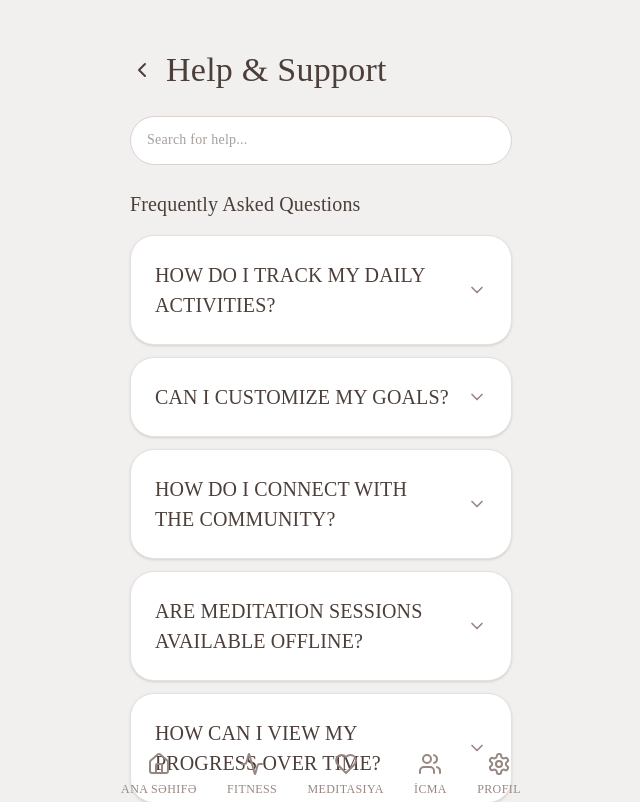
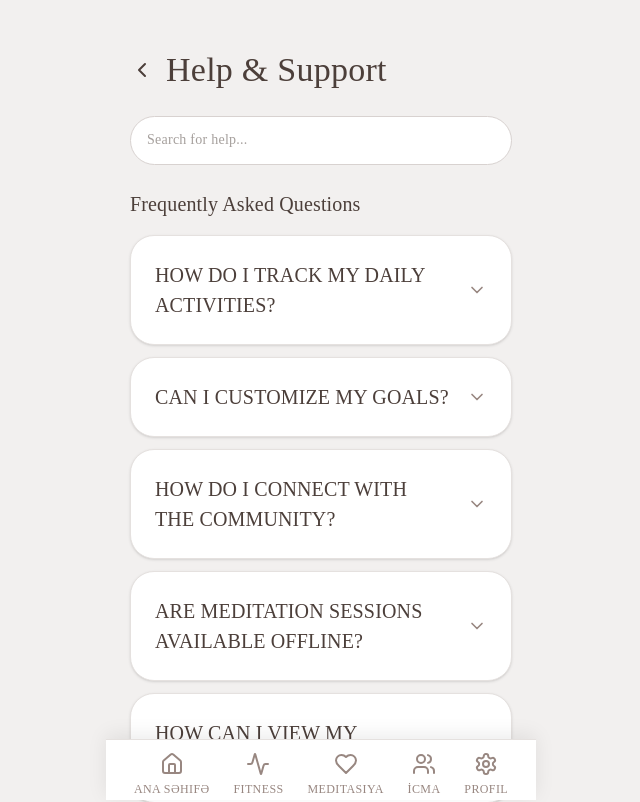
Before and after one commit to dodelvin/elan-frontend, a React (Vite) app: page /help in a window 1280 px wide. Shown: the top 802 px of the page, without its empty margins (319-959 px from the left). Built offline with nearby package versions, Linux system fonts and the light colour scheme; no server answers; sample sign-in values are in the browser's storage.

Commit message:
fix: bottom bar background

```diff
--- a/src/app/components/MobileLayout.tsx
+++ b/src/app/components/MobileLayout.tsx
@@ -52,7 +52,7 @@ export function MobileLayout({ children, showNav = true }: MobileLayoutProps) {
 
       {/* Fixed bottom navigation, only rendered if showNav is true */}
       {showNav && (
-        <div className="fixed bottom-0 left-0 right-0 w-full max-w-[500px] sm:max-w-[430px] mx-auto ...">
+        <div className="fixed bottom-0 left-0 right-0 w-full max-w-[500px] sm:max-w-[430px] mx-auto bg-white shadow-[0_-4px_20px_rgba(0,0,0,0.08)] border-t border-[var(--color-lighter)] px-4 py-3 safe-bottom">
           <div className="flex justify-around items-center">
             {navItems.map((item) => {
               const Icon = item.icon;
```
Also changed, not shown: 4 other files (tests, documents, lock files or other folders).
